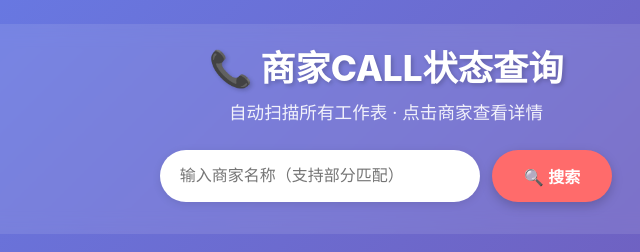
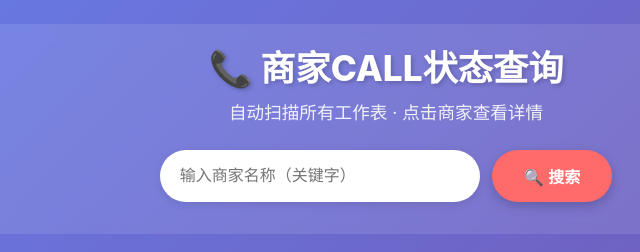
Before and after one commit to jiayee344-oss/Merchant-System.io, a plain HTML site: page index.html in a window 1280 px wide. Shown: the top 252 px of the page, 254-894 px from the left. Drawn offline with Linux system fonts and the light colour scheme; no server answers.

Commit message:
Update index.html

```diff
--- a/index.html
+++ b/index.html
@@ -17,7 +17,7 @@
         <h1 id="title">📞 商家CALL状态查询</h1>
         <p id="subtitle">自动扫描所有工作表 · 点击商家查看详情</p>
         <div class="search-box">
-            <input type="text" id="searchInput" placeholder="输入商家名称（支持部分匹配）" autocomplete="off">
+            <input type="text" id="searchInput" placeholder="输入商家名称（关键字）" autocomplete="off">
             <button onclick="searchData()" id="searchBtn">🔍 搜索</button>
         </div>
     </div>
```
